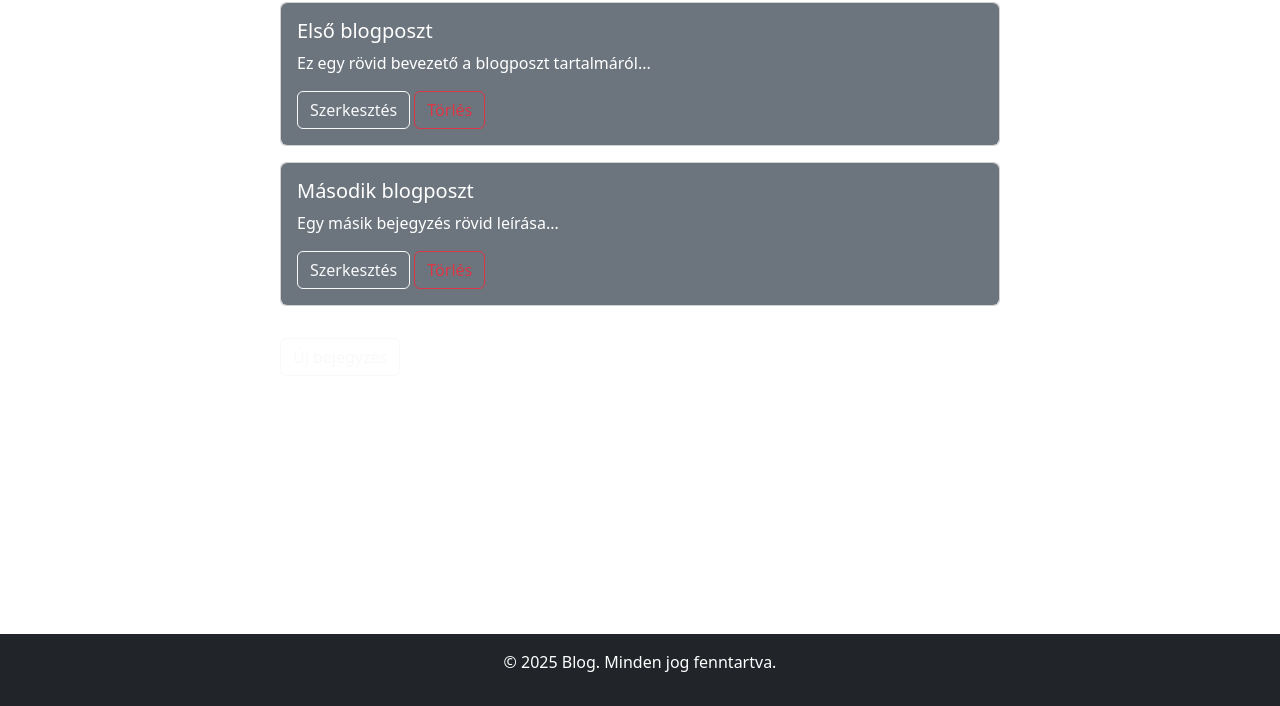
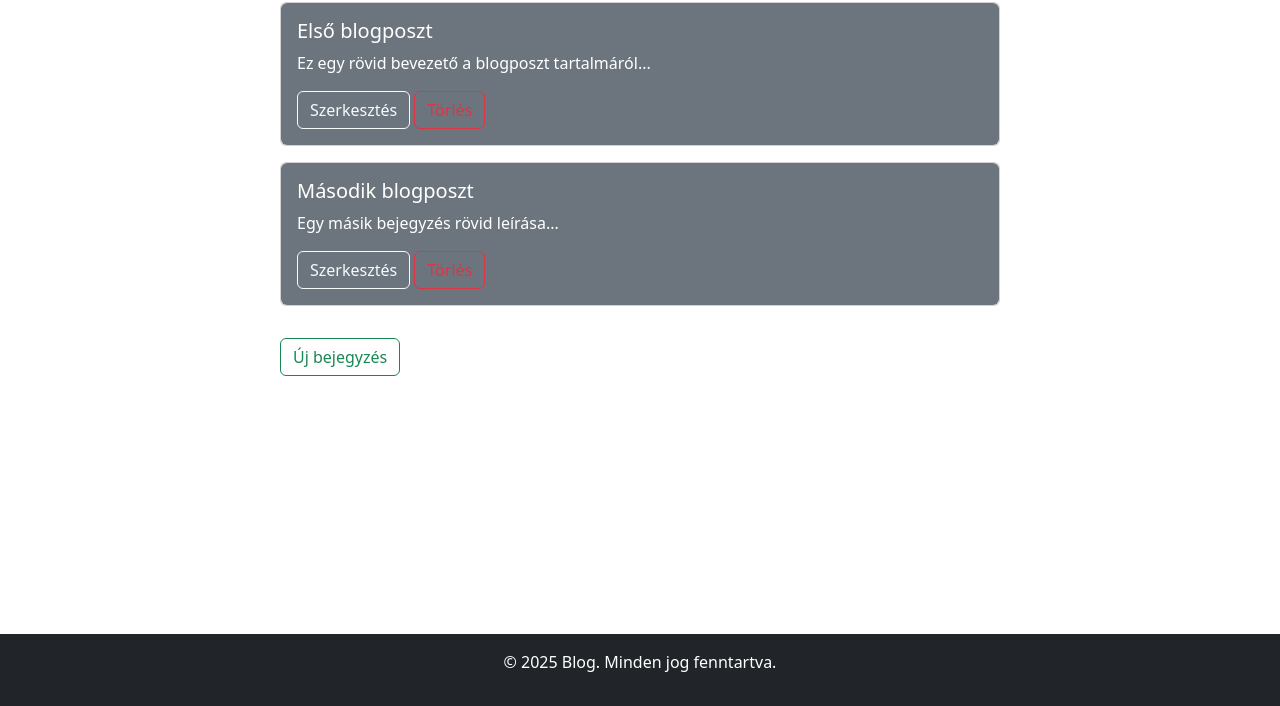
Before and after one commit to klemitomi/simple-blog-site, a plain HTML site: page index.html in a window 1280 px wide. Shown: the part 94-800 px from the top of the page. Drawn offline with nearby package versions, Linux system fonts and the light colour scheme.

Commit message:
[#5] Modify button
"Új bejegyzés" button style modified

```diff
--- a/index.html
+++ b/index.html
@@ -13,7 +13,7 @@
             <div class="col-md-8 mx-auto">
                 <h1 class="mb-4 text-center ">Legújabb Blogposztok</h1>
                 <div id="post-list"></div>
-                <button class="btn btn-outline-light mt-3" onclick="createPost()">Új bejegyzés</button>
+                <button class="btn btn-outline-success mt-3" onclick="createPost()">Új bejegyzés</button>
             </div>
         </div>
     </div>
```
